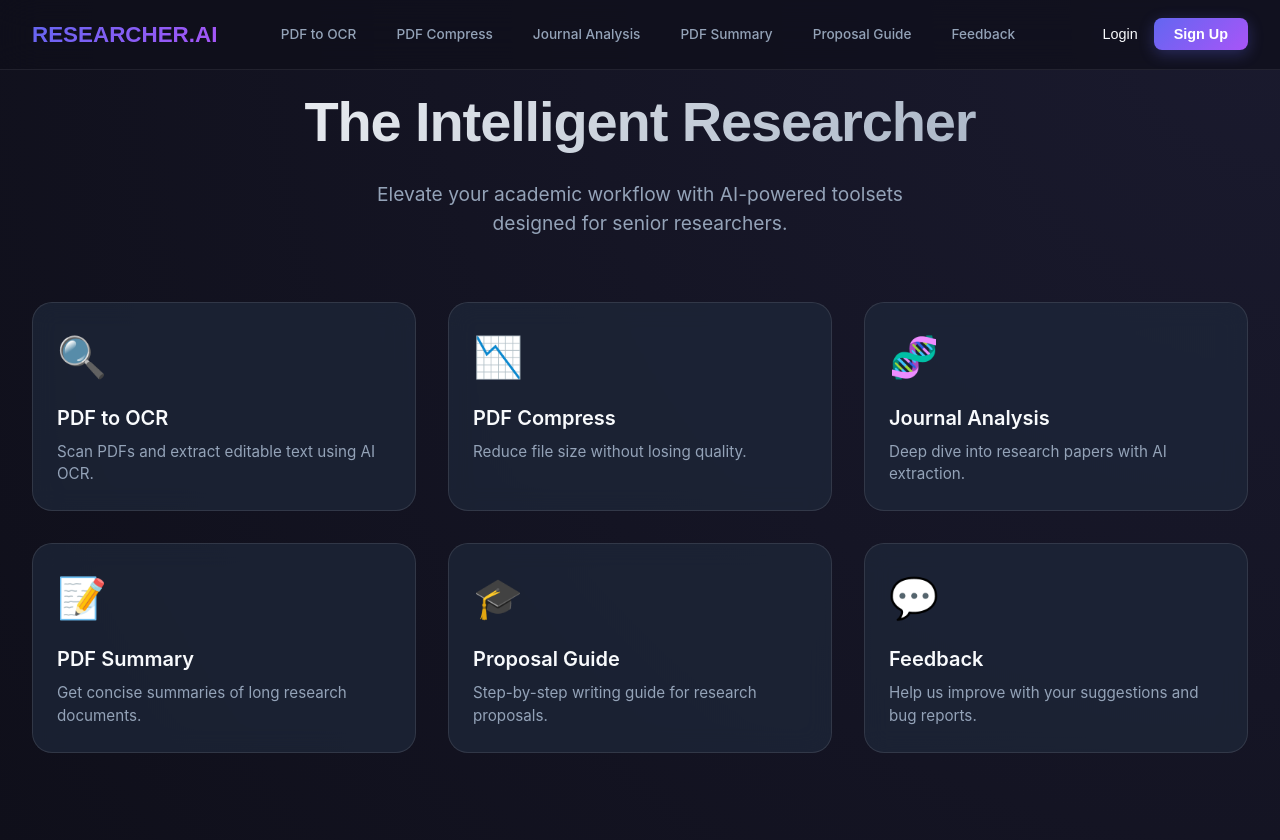
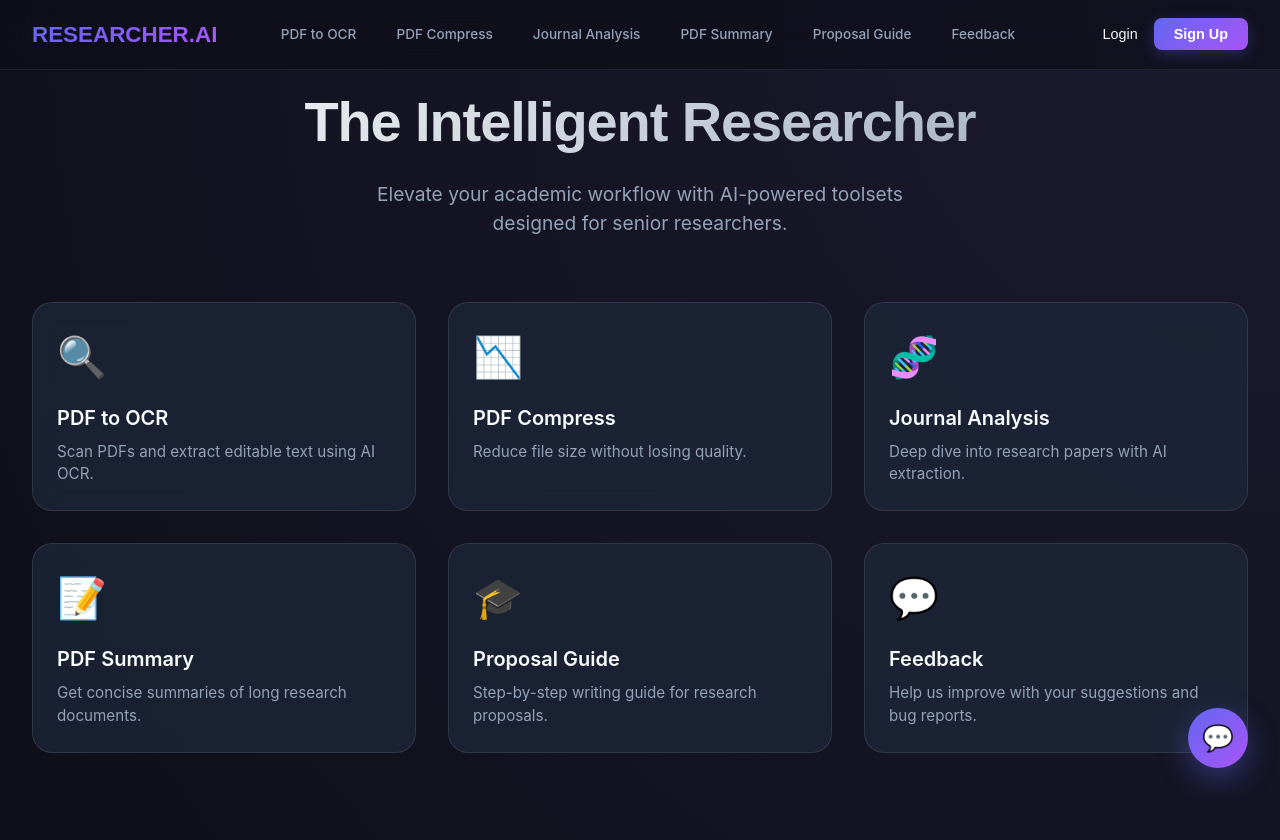
Before and after one commit to Sonne0523/Research-Tools, a React (Vite) app in the folder frontend/: page / in a window 1280 px wide. Shown: the top 840 px of the page. Built offline with nearby package versions, Linux system fonts and the light colour scheme.

Commit message:
UI: Re-integrated floating feedback button with dedicated feedback page

```diff
--- a/frontend/src/App.tsx
+++ b/frontend/src/App.tsx
@@ -8,6 +8,7 @@ import SummaryView from './components/SummaryView';
 import ProposalView from './components/ProposalView';
 import AuthView from './components/AuthView';
 import FeedbackView from './components/FeedbackView';
+import FeedbackButton from './components/FeedbackButton';
 
 const tools = [
   { id: 'ocr', title: 'PDF to OCR', desc: 'Scan PDFs and extract editable text using AI OCR.', icon: '🔍', component: OCRView },
@@ -131,6 +132,7 @@ function App() {
           </div>
         )}
       </div>
+      <FeedbackButton />
     </GoogleOAuthProvider>
   );
 }
--- /dev/null
+++ b/frontend/src/components/FeedbackButton.tsx
@@ -0,0 +1,90 @@
+import React, { useState } from 'react';
+import { API_BASE_URL } from '../config';
+
+const FeedbackButton: React.FC = () => {
+    const [isOpen, setIsOpen] = useState(false);
+    const [message, setMessage] = useState('');
+    const [email, setEmail] = useState('');
+    const [sending, setSending] = useState(false);
+    const [status, setStatus] = useState<'idle' | 'success' | 'error'>('idle');
+
+    const handleSubmit = async (e: React.FormEvent) => {
+        e.preventDefault();
+        setSending(true);
+        try {
+            const response = await fetch(`${API_BASE_URL}/api/feedback`, {
+                method: 'POST',
+                headers: { 'Content-Type': 'application/json' },
+                body: JSON.stringify({ user_email: email, message: `[Quick] ${message}` })
+            });
+
+            if (response.ok) {
+                setStatus('success');
+                setTimeout(() => {
+                    setIsOpen(false);
+                    setStatus('idle');
+                    setMessage('');
+                    setEmail('');
+                }, 2000);
+            } else {
+                setStatus('error');
+            }
+        } catch (error) {
+            setStatus('error');
+        } finally {
+            setSending(false);
+        }
+    };
+
+    if (!isOpen) {
+        return (
+            <button
+                className="feedback-trigger-floating"
+                onClick={() => setIsOpen(true)}
+                title="Quick Feedback"
+            >
+                💬
+            </button>
+        );
+    }
+
+    return (
+        <div className="feedback-modal-overlay">
+            <div className="feedback-modal">
+                <div className="feedback-header">
+                    <h3>Quick Feedback</h3>
+                    <button className="close-btn" onClick={() => setIsOpen(false)}>&times;</button>
+                </div>
+                {status === 'success' ? (
+                    <div className="feedback-success">
+                        <p>✅ Sent! Thank you.</p>
+                    </div>
+                ) : (
+                    <form onSubmit={handleSubmit} className="feedback-form">
+                        <input
+                            type="email"
+                            placeholder="Your email (optional)"
+                            value={email}
+                            onChange={(e) => setEmail(e.target.value)}
+                            className="pro-input"
+                        />
+                        <textarea
+                            required
+                            placeholder="Quick suggestion..."
+                            value={message}
+                            onChange={(e) => setMessage(e.target.value)}
+                            className="pro-input"
+                            style={{ minHeight: '100px' }}
+                        />
+                        <button type="submit" disabled={sending} className="btn-submit" style={{ padding: '0.75rem' }}>
+                            {sending ? 'Sending...' : 'Submit'}
+                        </button>
+                        {status === 'error' && <p className="error-text">Failed to send.</p>}
+                    </form>
+                )}
+            </div>
+        </div>
+    );
+};
+
+export default FeedbackButton;
--- a/frontend/src/index.css
+++ b/frontend/src/index.css
@@ -1203,3 +1203,46 @@ body {
 .animate-fade-in {
   animation: fadeIn 0.5s ease-out;
 }
+
+
+
+/* Floating Feedback Styles */
+.feedback-trigger-floating {
+  position: fixed;
+  bottom: 2rem;
+  right: 2rem;
+  width: 60px;
+  height: 60px;
+  border-radius: 50%;
+  background: linear-gradient(135deg, #6366f1, #a855f7);
+  color: white;
+  border: none;
+  font-size: 1.6rem;
+  cursor: pointer;
+  box-shadow: 0 10px 30px rgba(99, 102, 241, 0.4);
+  z-index: 9999;
+  display: flex;
+  align-items: center;
+  justify-content: center;
+  transition: all 0.3s cubic-bezier(0.175, 0.885, 0.32, 1.275);
+}
+
+.feedback-trigger-floating:hover {
+  transform: scale(1.15) rotate(5deg);
+  box-shadow: 0 15px 35px rgba(99, 102, 241, 0.5);
+}
+
+.close-btn {
+  background: transparent;
+  border: none;
+  color: #94a3b8;
+  font-size: 1.5rem;
+  cursor: pointer;
+  line-height: 1;
+}
+
+.error-text {
+  color: #ef4444;
+  font-size: 0.8rem;
+  text-align: center;
+}
```
